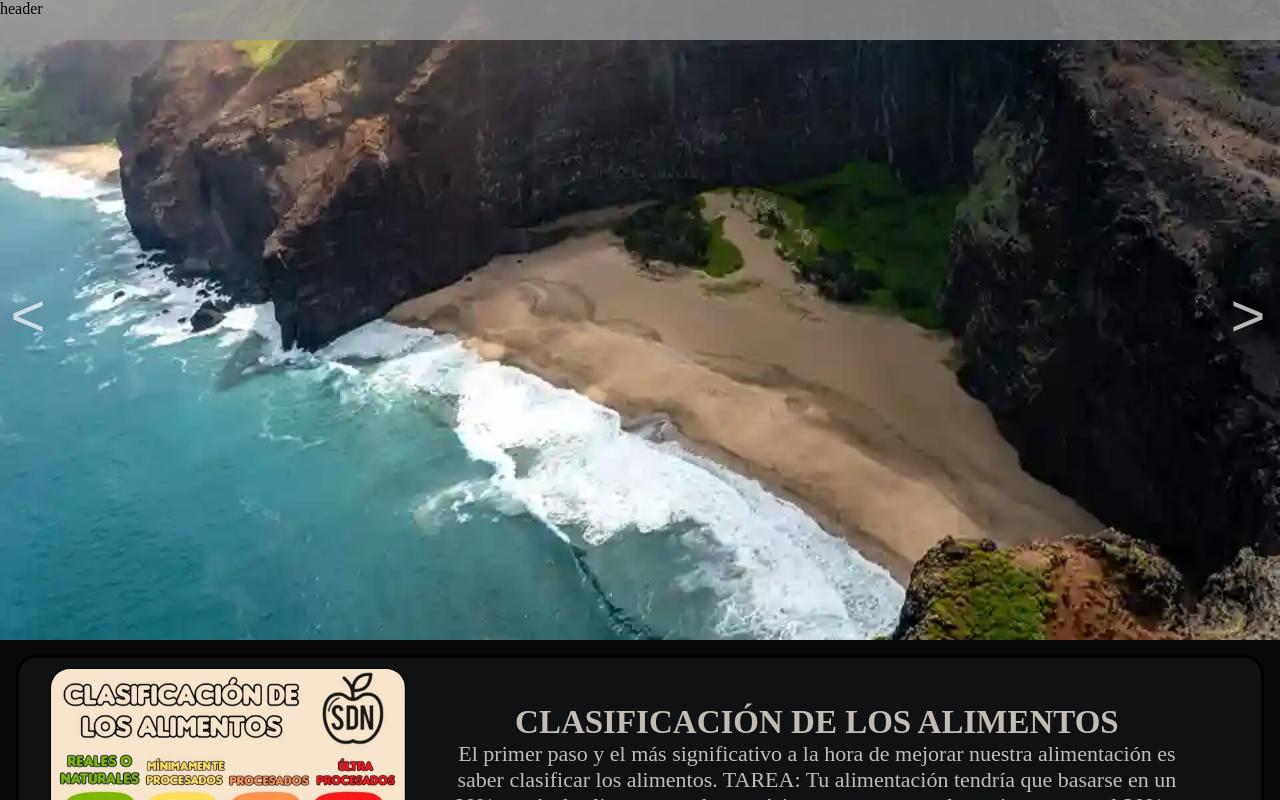
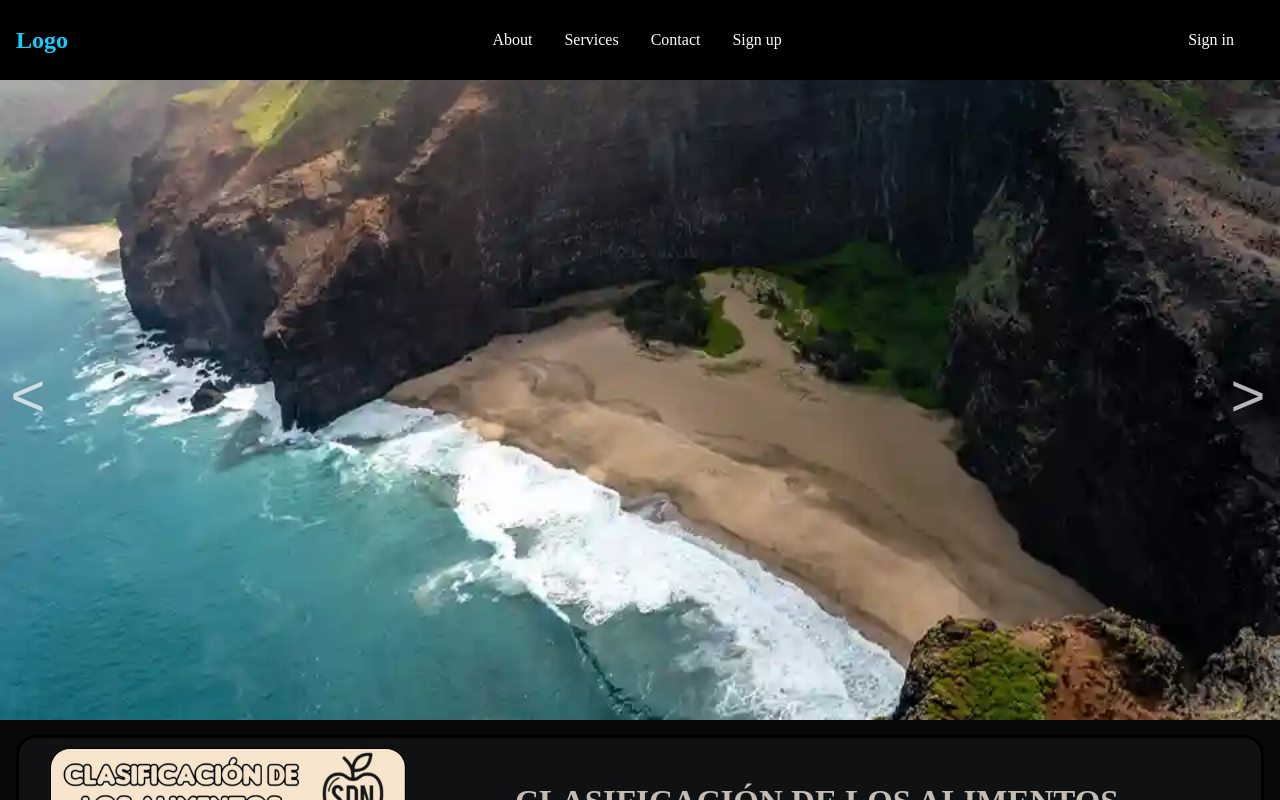
Before and after one commit to Programmer13579/gym_trainer_page, a React (Create React App) app: page / in a window 1280 px wide. Shown: the top 800 px of the page. Built offline with nearby package versions, Linux system fonts and the light colour scheme.

Commit message:
Lo que va del header

```diff
--- a/package.json
+++ b/package.json
@@ -13,9 +13,11 @@
     "react": "^18.2.0",
     "react-bootstrap": "^2.7.4",
     "react-dom": "^18.2.0",
-    "react-router-dom": "^6.11.2",
+    "react-icons": "^4.11.0",
+    "react-router-dom": "^6.15.0",
     "react-script": "^2.0.5",
     "react-scripts": "^2.1.8",
+    "styled-components": "^6.0.7",
     "web-vitals": "^2.1.4"
   },
   "scripts": {
--- a/src/App.jsx
+++ b/src/App.jsx
@@ -4,12 +4,15 @@ import Header from "./Components/header"
 import Main from "./Components/main"
 import Footer from "./Components/footer"
 import Nivel_1 from "./Components/Nivel_1"
+import { BrowserRouter as Router } from 'react-router-dom';
 
 function App() {
 
     return (
         <div className="App">
-            <Header></Header>
+            <Router>
+                <Header></Header>
+                </Router>
             <Main></Main>
             <Nivel_1></Nivel_1>
             <Footer></Footer>
--- a/src/Components/header.jsx
+++ b/src/Components/header.jsx
@@ -1,11 +1,33 @@
 import React from 'react'
-import "../Styles/header.css"
+import { Nav,NavLink,Bars,NavMenu,NavBtn,NavBtnLink } from '../Styles/header.js'
 
-const header = () => {
+const header= () => {
     return (
-        <div className='header'>
-            header
-        </div>
+        <>
+        <Nav>
+            <NavLink to="/">
+                <h1>Logo</h1>
+            </NavLink>
+            <Bars/>
+            <NavMenu>
+                <NavLink to="/about" activeStyle>
+                    About
+                </NavLink>
+                <NavLink to="/services" activeStyle>
+                    Services
+                </NavLink>
+                <NavLink to="/contact" activeStyle>
+                    Contact
+                </NavLink>
+                <NavLink to="/sign-up" activeStyle>
+                    Sign up
+                </NavLink>
+            </NavMenu>
+            <NavBtn>
+                <NavBtnLink to="/signin">Sign in</NavBtnLink>
+            </NavBtn>
+        </Nav>
+        </>
     )
 }
 
--- a/src/Styles/header.css
+++ /dev/null
@@ -1,8 +0,0 @@
-.header{
-    position: fixed;
-    inset: 0 0 0;
-    height: 40px;
-    background-color: rgba(150, 150, 150, 0.8);
-
-    z-index: 100;
-}
--- /dev/null
+++ b/src/Styles/header.js
@@ -0,0 +1,76 @@
+import styled from 'styled-components';
+import { NavLink as Link } from 'react-router-dom';
+import {FaBars} from 'react-icons/fa'
+
+export const Nav=styled.nav`
+ background: #000;
+ height: 80px;
+ display: flex;
+ justify-content: space-between;
+ padding: 0.5rem calc((100vw- 1000px) /2);
+ z-index: 10;
+`
+export const NavLink=styled(Link)`
+ color:#fff;
+ display:flex;
+ align-items:center;
+ text-decoration:none;
+ padding: 0 1rem;
+ height: 100%;
+ cursor: pointer;
+
+ &.active {
+  color:#15cdfc;
+ }
+`
+export const Bars = styled(FaBars)`
+ display:none;
+ color:#fff;
+
+ @media screen and (max-width: 768px) {
+  display:block;
+  position:absolute;
+  top:0;
+  right:0;
+  transform: translate(-100%,75%);
+  font-size:1.8rem;
+  cursor:pointer;
+ }
+`
+export const NavMenu = styled.div`
+ display:flex;
+ align-items:center;
+ margin-right: -24px;
+
+ @media screen and (max-width:768px) {
+  display:none;
+ }
+`
+
+export const NavBtn = styled.nav`
+ display:flex;
+ align-items:center;
+ margin-right:24px;
+
+ @media screen and (max-width: 768px) {
+  display:none;
+ }
+`
+export const NavBtnLink= styled(Link)`
+ border-radius: 4px;
+ background: #256cel;
+ padding:10px 22px;
+ color: #fff;
+ border:none;
+ outline:none;
+ cursor: pointer;
+ transition: all 02.s ease-in-out;
+ text-decoration:none;
+
+ &:hover {
+  transition: all 02.s ease-in-out;
+  background: #fff;
+  color:#010606;
+ }
+
+`
```
Also changed, not shown: 1 other file (tests, documents, lock files or other folders).
